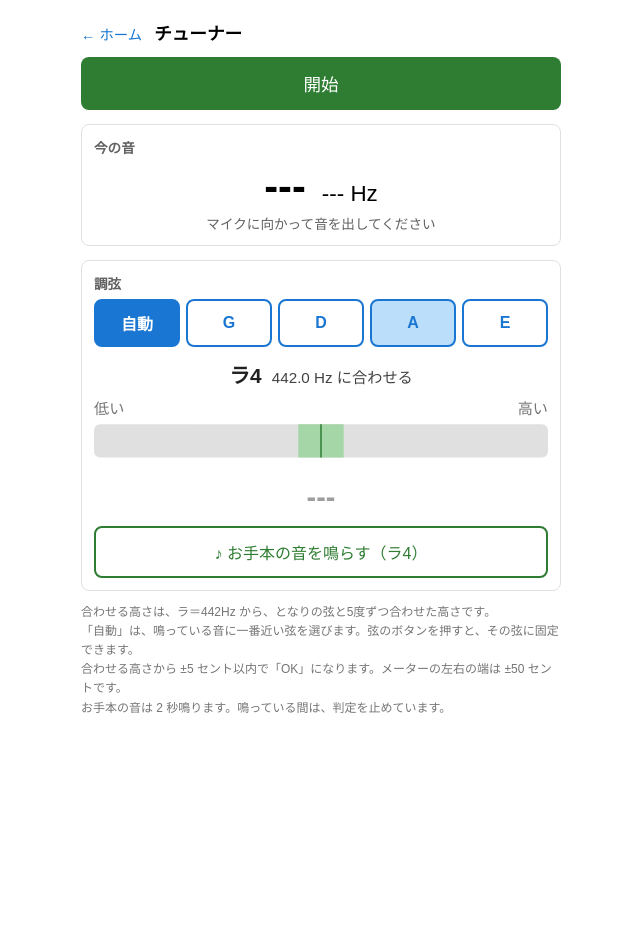
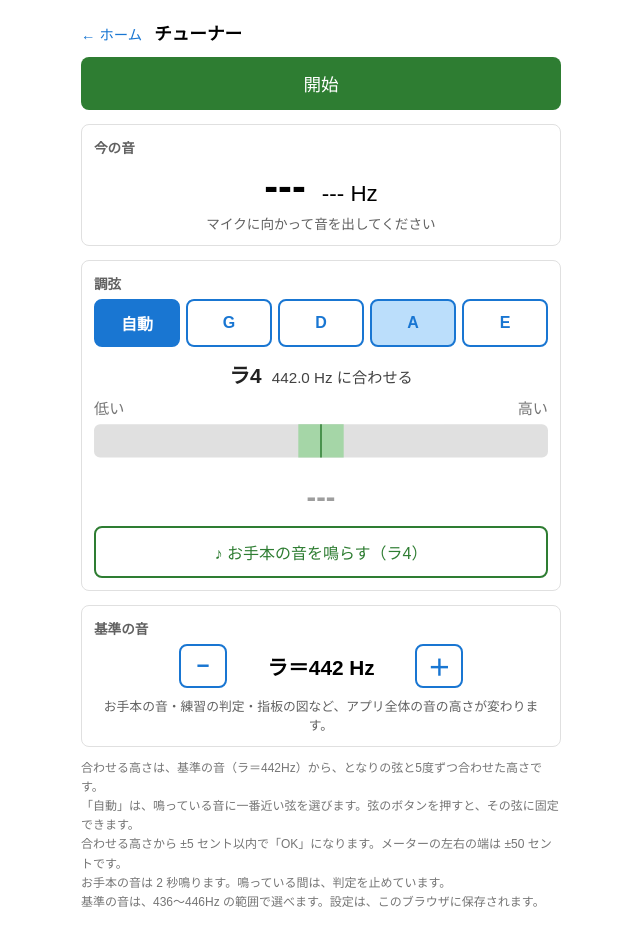
Before and after one commit to Naokichi-T/violin-pitch, a SvelteKit app: page /tuner in a window 1280 px wide. Shown: the whole page, without its empty margins (319-959 px from the left). Before the commit the page ends 800 px from the top, so only its background shows below. Built offline with nearby package versions, Linux system fonts and the light colour scheme.

Commit message:
チューナーに基準の音の設定を追加（ラ＝436〜446Hz。アプリ全体の音の高さに反映し、ブラウザに保存する）

```diff
--- a/src/routes/+page.svelte
+++ b/src/routes/+page.svelte
@@ -6,7 +6,7 @@
   <!-- description：検索結果で、見出しの下に出る説明文 -->
   <meta
     name="description"
-    content="バイオリンの音程を、マイクで聴いて判定する練習アプリ。楽譜を登録して、1音ずつ合わせる練習や、テンポに合わせて弾いて点数を出す練習ができます。基準音は442Hz、純正律・ピタゴラス音律・平均律に対応。"
+    content="バイオリンの音程を、マイクで聴いて判定する練習アプリ。楽譜を登録して、1音ずつ合わせる練習や、テンポに合わせて弾いて点数を出す練習ができます。基準音は442Hz（436〜446Hzに変更可）、純正律・ピタゴラス音律・平均律に対応。"
   />
 
   <!-- canonical：このページの正式なアドレス（同じ内容が別のアドレスで見えても、こちらを正として扱ってもらう） -->
@@ -49,7 +49,8 @@
       <li>「じっくり」練習：1音ずつ、音程が合うまで次へ進みません</li>
       <li>「通し」練習：テンポに合わせて弾くと、点数が出ます</li>
       <li>区間を指定して、くり返し練習できます</li>
-      <li>純正律・ピタゴラス音律・平均律を選べます（基準音は ラ＝442Hz）</li>
+      <li>純正律・ピタゴラス音律・平均律を選べます</li>
+      <li>基準音は ラ＝442Hz です。チューナーのページで、436〜446Hz に変えられます</li>
       <li>楽譜は名前を付けて、いくつでも保存できます</li>
       <li>調ごとに、ファーストポジションの音の場所を、指板の図で確認できます</li>
     </ul>
--- a/src/routes/tuner/+page.svelte
+++ b/src/routes/tuner/+page.svelte
@@ -20,6 +20,12 @@
 
   // 指定した周波数の音を鳴らす関数と、鳴っている音を止める関数を読み込む（お手本の音に使う）
   import { playTone, stopTone } from "#lib/audio.js";
+
+  // 基準の音（ラ4 の高さ）を読む関数・変える関数と、選べる範囲を読み込む
+  import { getReferenceFrequency, setReferenceFrequency, REFERENCE_FREQUENCY_MIN, REFERENCE_FREQUENCY_MAX } from "#lib/reference.svelte.js";
+
+  // 基準の音をブラウザに保存する関数を読み込む
+  import { saveReferenceFrequency } from "#lib/settings.js";
 
   // ズレを針で表示するメーターの部品を読み込む
   import Meter from "#lib/Meter.svelte";
@@ -45,10 +51,6 @@
   // お手本の音が鳴り終わってから、判定を再開するまでの待ち時間（ミリ秒）
   // （マイクに残っているお手本の音を、弾いた音とまちがえないようにするため）
   const WAIT_AFTER_REFERENCE_MILLISECONDS = 300;
-
-  // 4本の弦それぞれの、合わせる高さ（Hz）。STRINGS と同じ順番（G・D・A・E）に並ぶ
-  // 開放弦の高さは、基準の音（ラ4）から5度ずつ合わせた高さ。練習モードと同じ関数から求める
-  const STRING_FREQUENCIES = STRINGS.map((string) => getOpenStringFrequency(string.openNote));
 
   // ===== 画面に表示する値（$state を付けると、値が変わったとき画面も自動で更新される） =====
 
@@ -77,6 +79,14 @@
 
   // ===== 上の値から自動で計算される値（$derived を付けると、元の値が変わるたびに計算し直される） =====
 
+  // 今の基準の音（ラ4 の周波数）。設定を変えると、自動で新しい値になる
+  let referenceFrequency = $derived(getReferenceFrequency());
+
+  // 4本の弦それぞれの、合わせる高さ（Hz）。STRINGS と同じ順番（G・D・A・E）に並ぶ
+  // 開放弦の高さは、基準の音（ラ4）から5度ずつ合わせた高さ。練習モードと同じ関数から求める
+  // （基準の音が変わると、自動で計算し直される）
+  let stringFrequencies = $derived(STRINGS.map((string) => getOpenStringFrequency(string.openNote)));
+
   // 今の音の、音名とズレの情報。音が出ていないときは null
   let note = $derived(frequency !== null ? frequencyToNote(frequency) : null);
 
@@ -85,7 +95,7 @@
   let targetIndex = $derived(selectedStringId === AUTO_ID ? autoStringIndex : STRINGS.findIndex((string) => string.id === selectedStringId));
 
   // 合わせる高さ（Hz）
-  let targetFrequency = $derived(STRING_FREQUENCIES[targetIndex]);
+  let targetFrequency = $derived(stringFrequencies[targetIndex]);
 
   // 合わせる高さからのズレ（セント）。プラスは高い、マイナスは低い。音が出ていないときは null
   let cents = $derived(frequency !== null ? getCents(frequency, targetFrequency) : null);
@@ -128,7 +138,7 @@
     let nearestIndex = 0;
     let nearestDistance = Infinity;
 
-    STRING_FREQUENCIES.forEach((stringFrequency, index) => {
+    stringFrequencies.forEach((stringFrequency, index) => {
       // ズレの大きさ（高い・低いは区別しないので、Math.abs でマイナスを外す）
       const distance = Math.abs(getCents(measured, stringFrequency));
 
@@ -215,6 +225,22 @@
   function selectString(id) {
     stopReference();
     selectedStringId = id;
+  }
+
+  /**
+   * 基準の音（ラ4 の高さ）を変える関数
+   * 「−」「＋」のボタンを押したときに呼ばれる。変えた値は、ブラウザに保存する。
+   * @param {number} difference - 今の値に足す数（−1 なら 1Hz 下げる、1 なら 1Hz 上げる）
+   */
+  function changeReference(difference) {
+    // お手本の音が鳴っている途中なら止める（変える前の高さの音が鳴り続けないようにするため）
+    stopReference();
+
+    // 基準の音を変える（範囲からはみ出す値は、setReferenceFrequency が端の値に直してくれる）
+    setReferenceFrequency(referenceFrequency + difference);
+
+    // 変えたあとの値を、ブラウザに保存する（次に開いたときも、同じ設定になる）
+    saveReferenceFrequency(getReferenceFrequency());
   }
 
   /**
@@ -354,11 +380,27 @@
     {/if}
   </section>
 
+  <!-- ===== 基準の音：ラ4 を何Hz にするかを決める ===== -->
+  <section class="panel">
+    <h2>基準の音</h2>
+
+    <!-- 「−」のボタン、今の値、「＋」のボタンを横に並べる -->
+    <div class="reference-row">
+      <!-- disabled を付けると、ボタンが押せなくなる（範囲の端まで来たとき） -->
+      <button class="step" aria-label="基準の音を1Hz下げる" disabled={referenceFrequency <= REFERENCE_FREQUENCY_MIN} onclick={() => changeReference(-1)}>−</button>
+      <span class="reference-value">ラ＝{referenceFrequency} Hz</span>
+      <button class="step" aria-label="基準の音を1Hz上げる" disabled={referenceFrequency >= REFERENCE_FREQUENCY_MAX} onclick={() => changeReference(1)}>＋</button>
+    </div>
+
+    <p class="reference-note">お手本の音・練習の判定・指板の図など、アプリ全体の音の高さが変わります。</p>
+  </section>
+
   <p class="note">
-    合わせる高さは、ラ＝{STRING_FREQUENCIES[2].toFixed(0)}Hz から、となりの弦と5度ずつ合わせた高さです。<br />
+    合わせる高さは、基準の音（ラ＝{referenceFrequency}Hz）から、となりの弦と5度ずつ合わせた高さです。<br />
     「自動」は、鳴っている音に一番近い弦を選びます。弦のボタンを押すと、その弦に固定できます。<br />
     合わせる高さから ±{TOLERANCE} セント以内で「OK」になります。メーターの左右の端は ±{METER_RANGE} セントです。<br />
-    お手本の音は {REFERENCE_SECONDS} 秒鳴ります。鳴っている間は、判定を止めています。
+    お手本の音は {REFERENCE_SECONDS} 秒鳴ります。鳴っている間は、判定を止めています。<br />
+    基準の音は、{REFERENCE_FREQUENCY_MIN}〜{REFERENCE_FREQUENCY_MAX}Hz の範囲で選べます。設定は、このブラウザに保存されます。
   </p>
 </main>
 
@@ -420,7 +462,7 @@
     margin: 12px 0 0 0;
   }
 
-  /* 「今の音」「調弦」のまとまり：薄い枠で囲む */
+  /* 「今の音」「調弦」「基準の音」のまとまり：薄い枠で囲む */
   .panel {
     margin-top: 14px;
     padding: 12px;
@@ -569,6 +611,52 @@
     background-color: #2e7d32;
   }
 
+  /* 基準の音：「−」のボタン、今の値、「＋」のボタンを横に並べて、中央に寄せる */
+  .reference-row {
+    display: flex;
+    align-items: center;
+    justify-content: center;
+    gap: 16px;
+  }
+
+  /* 「−」「＋」のボタン：指で押しやすい、四角いボタンにする */
+  button.step {
+    width: 48px;
+    height: 44px;
+    font-size: 1.4rem;
+    font-weight: bold;
+    color: #1976d2;
+    background-color: white;
+    border: 2px solid #1976d2;
+    border-radius: 8px;
+    cursor: pointer;
+  }
+
+  /* 「−」「＋」のボタン（押せないとき）：グレーにする */
+  button.step:disabled {
+    color: #bdbdbd;
+    border-color: #bdbdbd;
+    cursor: default;
+  }
+
+  /* 基準の音の、今の値 */
+  .reference-value {
+    /* 値が変わっても、ボタンの位置が動かないように、幅を決めておく */
+    min-width: 7.5em;
+    font-size: 1.3rem;
+    font-weight: bold;
+    text-align: center;
+    font-variant-numeric: tabular-nums;
+  }
+
+  /* 基準の音の説明：小さくグレーで表示する */
+  .reference-note {
+    margin: 8px 0 0 0;
+    font-size: 0.8rem;
+    color: #616161;
+    text-align: center;
+  }
+
   /* 注意書き：小さくグレーで表示する */
   .note {
     margin: 12px 0 0 0;
```
Also changed, not shown: src/routes/fingerboard/+page.svelte (+5 -2 lines).
